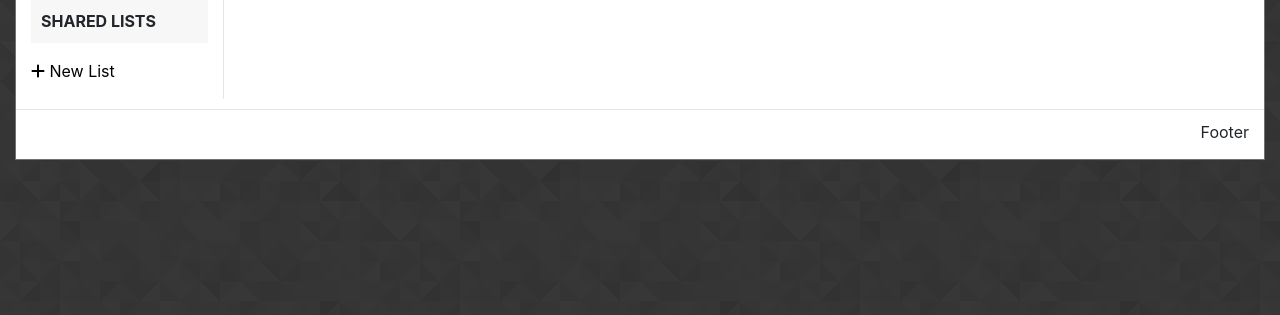
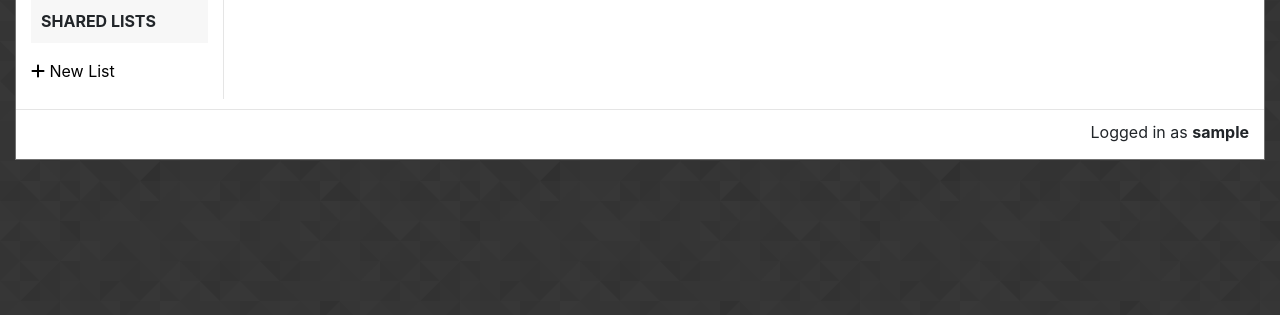
Before and after one commit to Robtych121/Task-Manager, a Django app: page /manage_task_lists/ in a window 1280 px wide. Shown: the part 439-754 px from the top of the page. Run offline with Django 3.2, Linux system fonts and the light colour scheme; the visitor is signed in with stand-in values (Sample User, id 1); data that the repository does not hold is empty; some libraries are stand-ins or nearby versions.

Commit message:
shows logged in user in footer

```diff
--- a/templates/partials/footer.html
+++ b/templates/partials/footer.html
@@ -1,3 +1,3 @@
 {% if user.is_authenticated %}
-Footer
+Logged in as <strong>{{user}}</strong>
 {% endif %}
```
